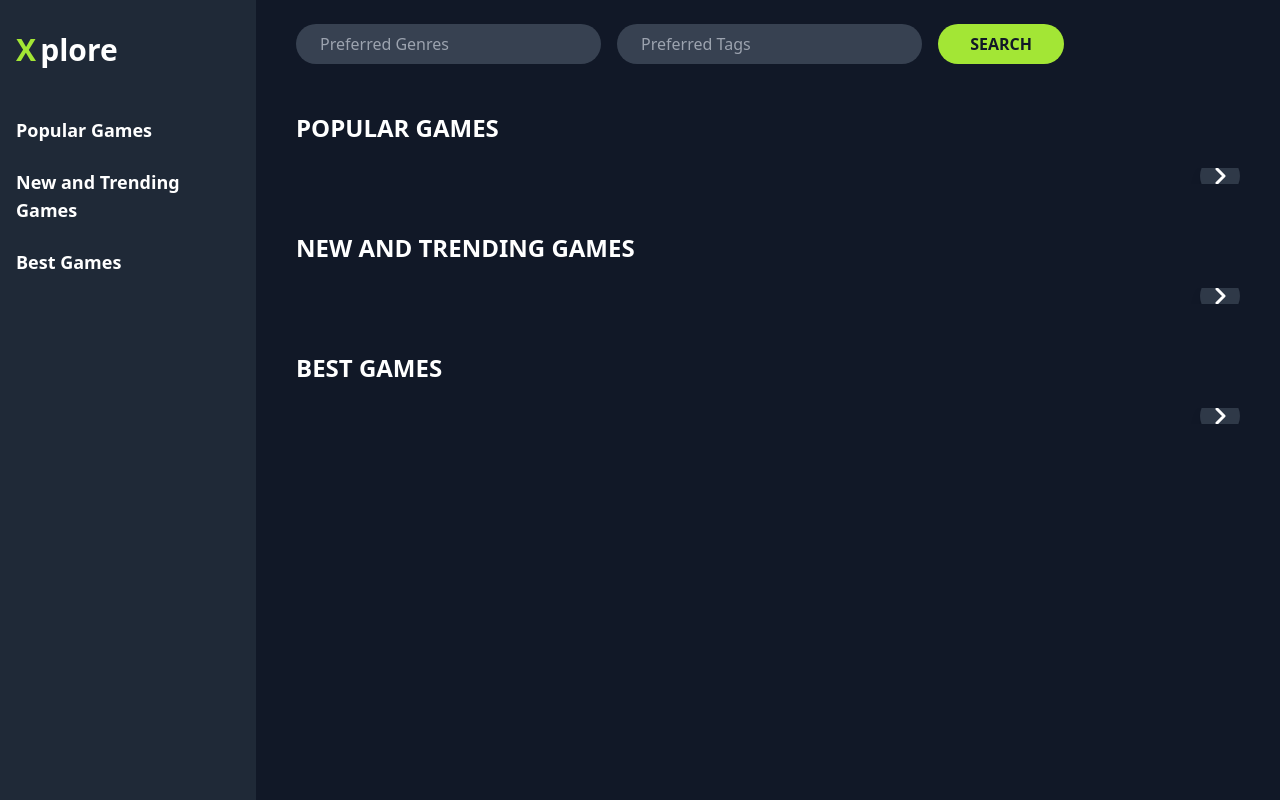
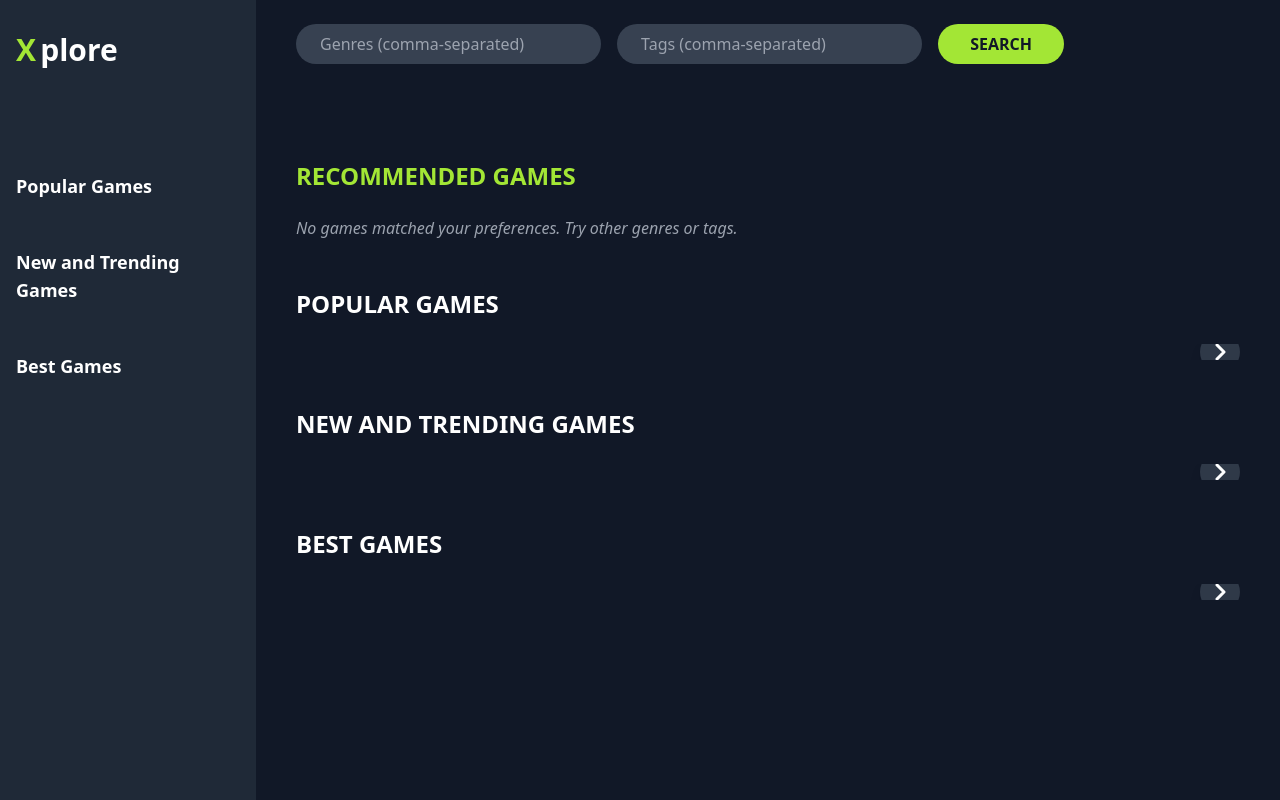
Before and after one commit to BidhunB/game_recomendation, a Flask app: template templates/index.html in a window 1280 px wide. Run offline with Flask 3, Linux system fonts and the light colour scheme; the template is opened without the code that fills it, so the values that code supplies are empty; parts of the project's set-up code (start-up, migrations or seed data) failed here and were passed over; some libraries are stand-ins or nearby versions.

Commit message:
Enhance autocomplete functionality for genre and tag inputs, improve layout, and add smooth scrolling behavior

```diff
--- a/app.py
+++ b/app.py
@@ -85,9 +85,16 @@ def home():
     popular_games = popular_games[["name", "genre_text", "tag_text", "rating", "background_image"]].to_dict(orient="records")
     result = None
 
-    # Extract unique genres and tags for autocomplete
-    all_genres = sorted(set(df_all['genre_text'].str.split().sum()))
-    all_tags = sorted(set(df_all['tag_text'].str.split().sum()))
+    # Extract unique genres and tags from the dataset
+    def extract_unique_terms(series):
+        return sorted(set(
+            item.strip().title()
+            for sublist in series.dropna().str.split()
+            for item in sublist
+        ))
+
+    all_genres = extract_unique_terms(df_all['genre_text'])
+    all_tags = extract_unique_terms(df_all['tag_text'])
 
 
     if df_all is None:
@@ -120,7 +127,8 @@ def home():
         new_trending_games=new_trending_games,
         all_genres=all_genres,
         all_tags=all_tags
-    )
+)
+
 
 
 if __name__ == '__main__':
--- a/templates/index.html
+++ b/templates/index.html
@@ -12,19 +12,25 @@
     .hide-scrollbar::-webkit-scrollbar { display: none; }
     .hide-scrollbar { -ms-overflow-style: none; scrollbar-width: none; }
   </style>
+  <style>
+  html {
+    scroll-behavior: smooth;
+  }
+</style>
 </head>
 <body class="bg-gray-900 text-white flex h-screen overflow-hidden">
   <!-- SIDEBAR -->
-  <aside class="w-64 bg-gray-800 flex flex-col py-8 px-4">
+  <aside class="w-64 bg-gray-800 flex flex-col py-8 px-4 ">
     <div class="mb-12">
       <span class="text-3xl font-bold text-lime-400">X</span>
       <span class="text-3xl font-bold text-white">plore</span>
     </div>
-    <nav class="flex flex-col gap-6 text-lg font-semibold">
-      <a href="#" class="text-white hover:text-lime-400">Popular Games</a>
-      <a href="#" class="text-white hover:text-lime-400">New and Trending Games</a>
-      <a href="#" class="text-white hover:text-lime-400">Best Games</a>
+ <nav class="flex flex-col mt-14 gap-12 text-lg font-semibold">
+  <a href="#popular" class="text-white hover:text-lime-400">Popular Games</a>
+  <a href="#new-trending" class="text-white hover:text-lime-400">New and Trending Games</a>
+  <a href="#best" class="text-white hover:text-lime-400">Best Games</a>
 </nav>
+
   </aside>
 
   <!-- MAIN SECTION -->
@@ -35,8 +41,8 @@
           <!-- Genre input -->
           <div class="relative flex-1">
             <input id="genreInput" name="genres"
-              class="w-full rounded-full px-6 py-2 bg-gray-700 text-white placeholder-gray-400 focus:outline-none"
-              placeholder="Preferred Genres" autocomplete="off" />
+              class="w-full rounded-full px-6 py-2 bg-gray-700 text-white placeholder-gray-400 focus:outline-lime-400"
+              placeholder="Genres (comma-separated)" autocomplete="off" />
             <ul id="genreSuggestions"
               class="absolute left-0 right-0 mt-1 bg-gray-800 text-white rounded-md shadow-lg hidden max-h-48 overflow-y-auto z-50">
             </ul>
@@ -45,8 +51,8 @@
           <!-- Tag input -->
           <div class="relative flex-1">
             <input id="tagInput" name="tags"
-              class="w-full rounded-full px-6 py-2 bg-gray-700 text-white placeholder-gray-400 focus:outline-none"
-              placeholder="Preferred Tags" autocomplete="off" />
+              class="w-full rounded-full px-6 py-2 bg-gray-700 text-white placeholder-gray-400 focus:outline-lime-400"
+              placeholder="Tags (comma-separated)" autocomplete="off" />
             <ul id="tagSuggestions"
               class="absolute left-0 right-0 mt-1 bg-gray-800 text-white rounded-md shadow-lg hidden max-h-48 overflow-y-auto z-50">
             </ul>
@@ -58,13 +64,19 @@
           </button>
         </form>
       </header>
-    <!-- GAME SECTIONS -->
-
+      <!-- Main Content -->
     <section class="px-10 py-6 space-y-12">
-      <!----Recommendations-->
-            {% if result is not none and result|length > 0 %}
+      <!-- Recommendations Section -->
           <div class="relative mt-12">
             <h2 class="text-2xl font-bold mb-6 text-lime-400">RECOMMENDED GAMES</h2>
+
+            {% if result is none %}
+              <p class="text-gray-500 italic">Search to begin Recommendations</p>
+
+            {% elif result|length == 0 %}
+              <p class="text-gray-400 italic">No games matched your preferences. Try other genres or tags.</p>
+
+            {% else %}
               <div class="overflow-hidden relative">
                 <div class="scroll-container flex gap-8 overflow-x-auto pb-4 hide-scrollbar pr-10">
                   {% for game in result %}
@@ -108,12 +120,15 @@
                   </svg>
                 </button>
               </div>
+            {% endif %}
           </div>
-      {% endif %}
 
-      {% set sections = [("POPULAR GAMES", popular_games), ("NEW AND TRENDING GAMES", new_trending_games), ("BEST GAMES", trending_games)] %}
-      {% for title, games in sections %}
-        <div class="relative">
+      {% set sections = [("POPULAR GAMES", popular_games, "popular"),
+                   ("NEW AND TRENDING GAMES", new_trending_games, "new-trending"),
+                   ("BEST GAMES", trending_games, "best")] %}
+
+{% for title, games, section_id in sections %}
+  <div class="relative" id="{{ section_id }}">
     <h2 class="text-2xl font-bold mb-6">{{ title }}</h2>
           <div class="overflow-hidden relative">
             <div class="scroll-container flex gap-8 overflow-x-auto pb-4 hide-scrollbar pr-10">
@@ -159,56 +174,46 @@
     </section>
   </main>
 </body>
+
 <script>
-  const genres = {{ all_genres|tojson }};
-  const tags = {{ all_tags|tojson }};
+  const genresList = {{ all_genres | tojson | safe }};
+  const tagsList = {{ all_tags | tojson | safe }};
+</script>
+<script>
+  function setupAutocomplete(inputId, dataList) {
+    const input = document.querySelector(`input[name=${inputId}]`);
+    const box = document.createElement('div');
+    box.classList.add('absolute', 'bg-gray-700', 'text-white', 'rounded', 'mt-1', 'z-50', 'max-h-40', 'overflow-y-auto', 'w-full', 'shadow-lg');
+    box.style.display = 'none';
+    input.parentNode.appendChild(box);
 
-  function setupAutocomplete(inputId, ulId, dataset) {
-    const input = document.getElementById(inputId);
-    const ul = document.getElementById(ulId);
+    input.addEventListener('input', () => {
+      const current = input.value.split(',').pop().trim().toLowerCase();
+      box.innerHTML = '';
+      if (!current) return (box.style.display = 'none');
+      const matches = dataList.filter(item => item.toLowerCase().includes(current));
+      matches.forEach(match => {
+        const option = document.createElement('div');
+        option.classList.add('cursor-pointer', 'hover:bg-lime-400', 'px-4', 'py-2');
+        option.textContent = match;
+        option.addEventListener('click', () => {
+          const parts = input.value.split(',');
+          parts[parts.length - 1] = match;
+          input.value = parts.join(', ') + ', ';
+          box.style.display = 'none';
+        });
+        box.appendChild(option);
+      });
+      box.style.display = matches.length ? 'block' : 'none';
+    });
 
-    input.addEventListener("input", () => {
-      const rawVal = input.value;
-      const parts = rawVal.split(",");
-      const current = parts[parts.length - 1].trim().toLowerCase();
-
-      ul.innerHTML = "";
-
-      if (!current) {
-        ul.classList.add("hidden");
-        return;
+    input.addEventListener('blur', () => setTimeout(() => (box.style.display = 'none'), 100));
   }
 
-      const filtered = dataset
-        .filter(item => item.toLowerCase().includes(current))
-        .slice(0, 5);
-
-      filtered.forEach(item => {
-        const li = document.createElement("li");
-        li.textContent = item;
-        li.className = "px-4 py-2 hover:bg-lime-400 hover:text-gray-900 cursor-pointer";
-        li.onclick = () => {
-          parts[parts.length - 1] = " " + item; // replace current with selected
-          input.value = parts.join(", ").replace(/\s+,/g, ","); // clean format
-          ul.classList.add("hidden");
-        };
-        ul.appendChild(li);
-      });
-
-      ul.classList.toggle("hidden", filtered.length === 0);
-    });
-
-    document.addEventListener("click", (e) => {
-      if (!input.parentElement.contains(e.target)) ul.classList.add("hidden");
-    });
-  }
-
-  window.onload = () => {
-    setupAutocomplete("genreInput", "genreSuggestions", genres);
-    setupAutocomplete("tagInput", "tagSuggestions", tags);
-  };
+  // Attach to both input boxes
+  setupAutocomplete('genres', genresList);
+  setupAutocomplete('tags', tagsList);
 </script>
 
-
-
+</body>
 </html>
```
Lines whose indentation alone changed are shown as unchanged.
